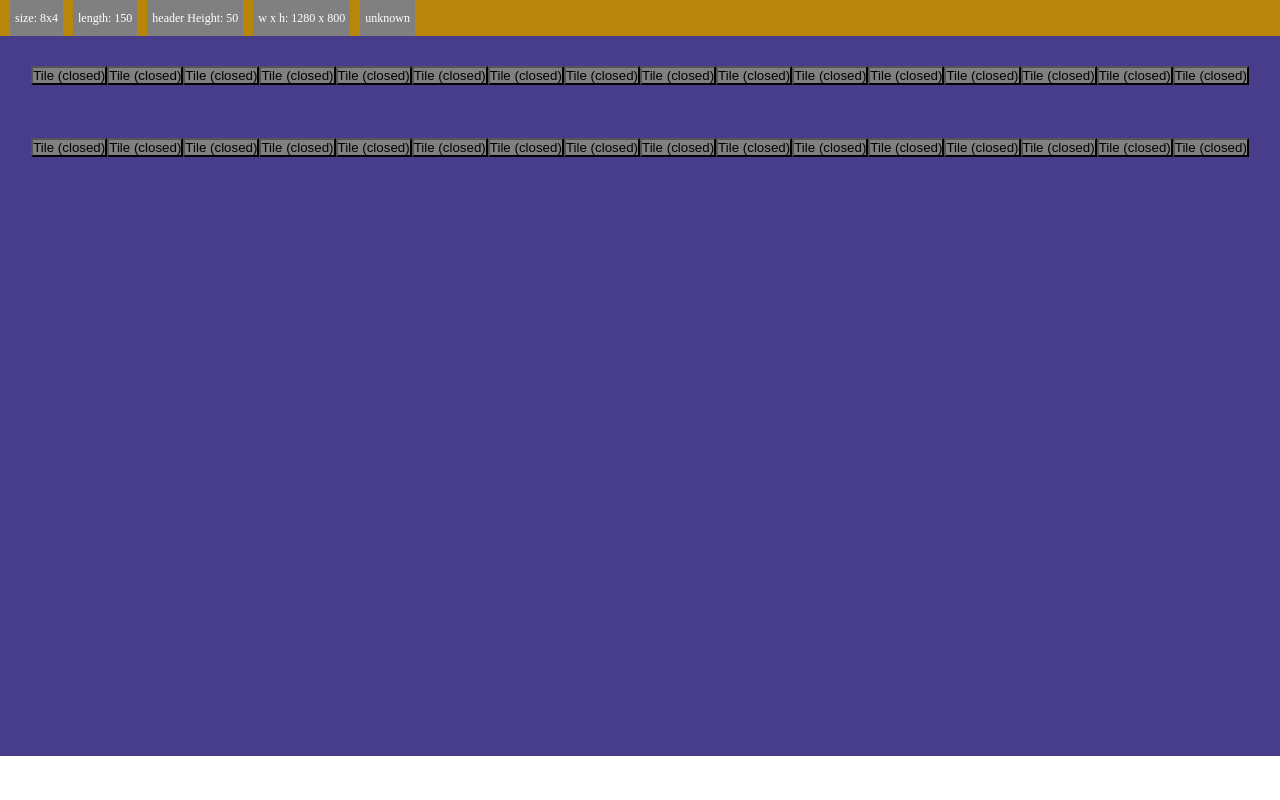
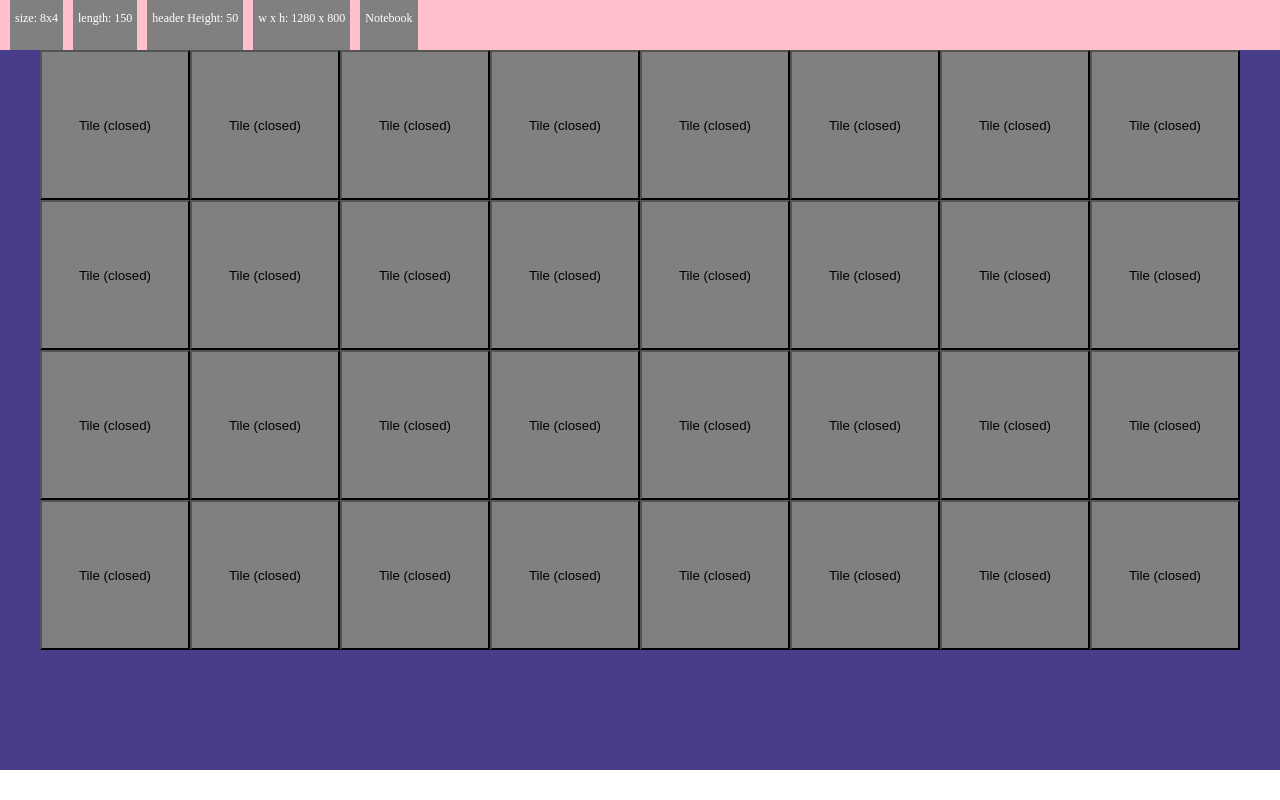
Before and after one commit to chris125964/webpack.memory, a React app: page / in a window 1280 px wide. Built offline with nearby package versions, Linux system fonts and the light colour scheme.

Commit message:
Zwischenstand

```diff
--- a/src/components/style.css
+++ b/src/components/style.css
@@ -157,6 +157,16 @@ footer {
   background-color: var(--memtile-closed-bg-color);
 }
 
+.header {
+  background-color: var(--header-bg-color-max);
+  height: var(--header-height-max);
+}
+.memtile {
+  width: var(--header-memtile-extension-max);
+  height: var(--header-memtile-extension-max);
+}
+
+/*  */
 @media (max-width: 960px) {
   .header {
     background-color: var(--header-bg-color-960);
@@ -167,6 +177,7 @@ footer {
     height: var(--header-memtile-extension-960);
   }
 }
+/*  */
 @media (max-width: 640px) {
   .header {
     background-color: var(--header-bg-color-640);
@@ -176,6 +187,7 @@ footer {
     height: var(--header-memtile-extension-640);
   }
 }
+/*  */
 @media (max-width: 600px) {
   .header {
     background-color: var(--header-bg-color-600);
@@ -186,6 +198,7 @@ footer {
     height: var(--header-memtile-extension-600);
   }
 }
+/*  */
 @media (max-width: 360px) {
   .header {
     background: var(--header-bg-color-360);
@@ -196,6 +209,7 @@ footer {
     height: var(--header-memtile-extension-360);
   }
 }
+/*  */
 @media (max-width: 320px) {
   .header {
     background: var(--header-bg-color-320);
--- a/src/components/variables.css
+++ b/src/components/variables.css
@@ -8,29 +8,28 @@
   --memtile-open-bg-color: green;
   --memtile-closed-bg-color: grey;
 
+  /* max */
+  --header-bg-color-max: pink;
+  --header-height-max: 50px;
+  --header-memtile-extension-max: 150px;
   /* 960 */
   --header-bg-color-960: red;
   --header-height-960: 72px;
-  --header-memtile-bg-color-960: green;
   --header-memtile-extension-960: 120px;
   /* 640 */
   --header-bg-color-640: blueviolet;
   --header-height-640: 50px;
-  --header-memtile-bg-color-640: green;
   --header-memtile-extension-640: 128px;
   /* 600 */
   --header-bg-color-600: blueviolet;
   --header-height-600: 72px;
-  --header-memtile-bg-color-600: green;
   --header-memtile-extension-600: 120px;
   /* 360 */
   --header-bg-color-360: teal;
   --header-height-360: 108px;
-  --header-memtile-bg-color-360: green;
   --header-memtile-extension-360: 90px;
   /* 320 */
   --header-bg-color-320: green;
   --header-height-320: 96px;
-  --header-memtile-bg-color-320: green;
   --header-memtile-extension-320: 80px;
 }
--- a/src/logic/view.ts
+++ b/src/logic/view.ts
@@ -63,6 +63,7 @@ export const getView = () => {
     // } else if (window.innerWidth <= 1500) {
     //  -> 150px
     // 50px + (10 x 150) x (5 x 150)
+    memView.device = 'Notebook';
     memView.horizontal = 8;
     memView.vertical = 4;
     memView.length = 150;
```
